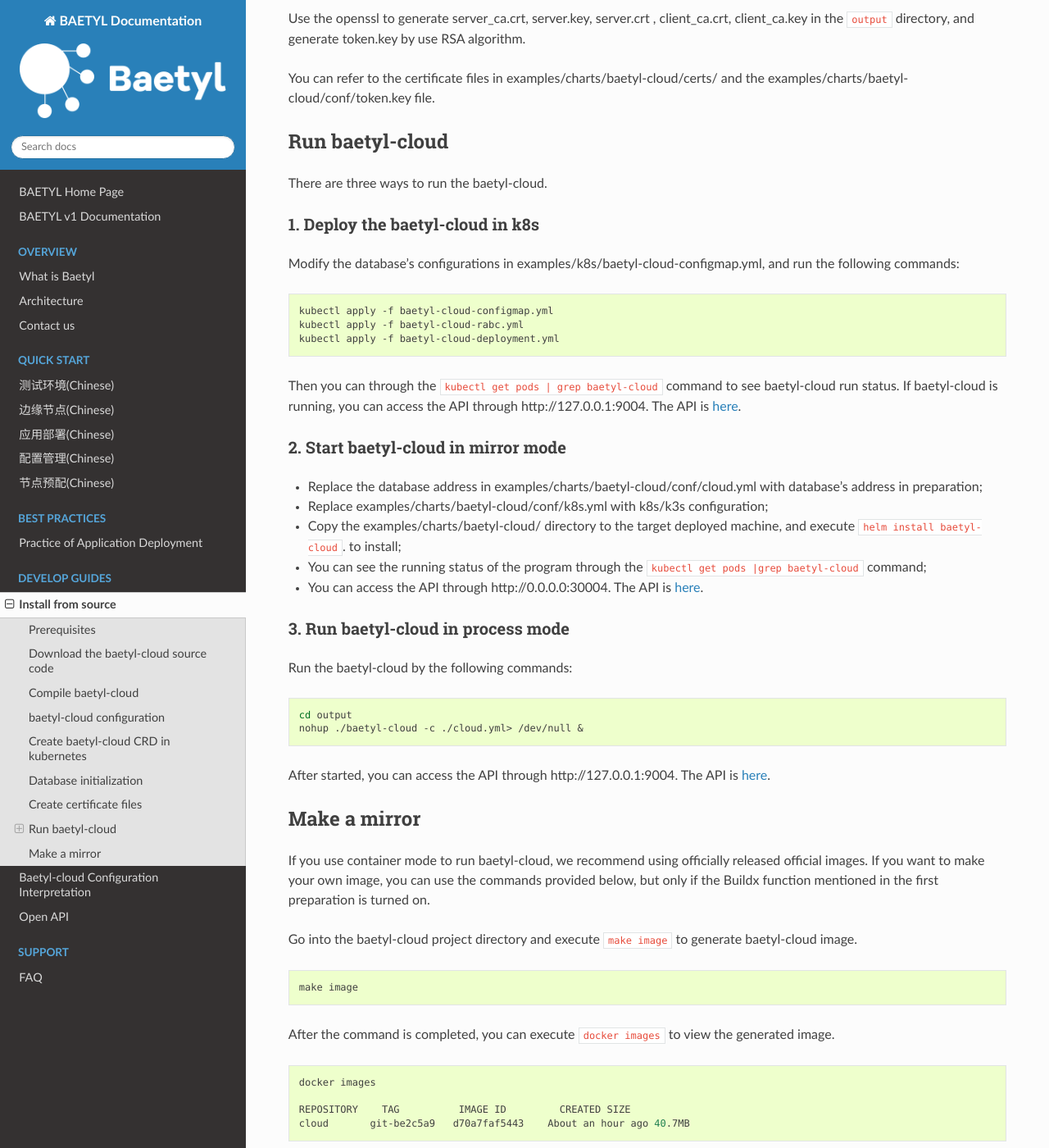
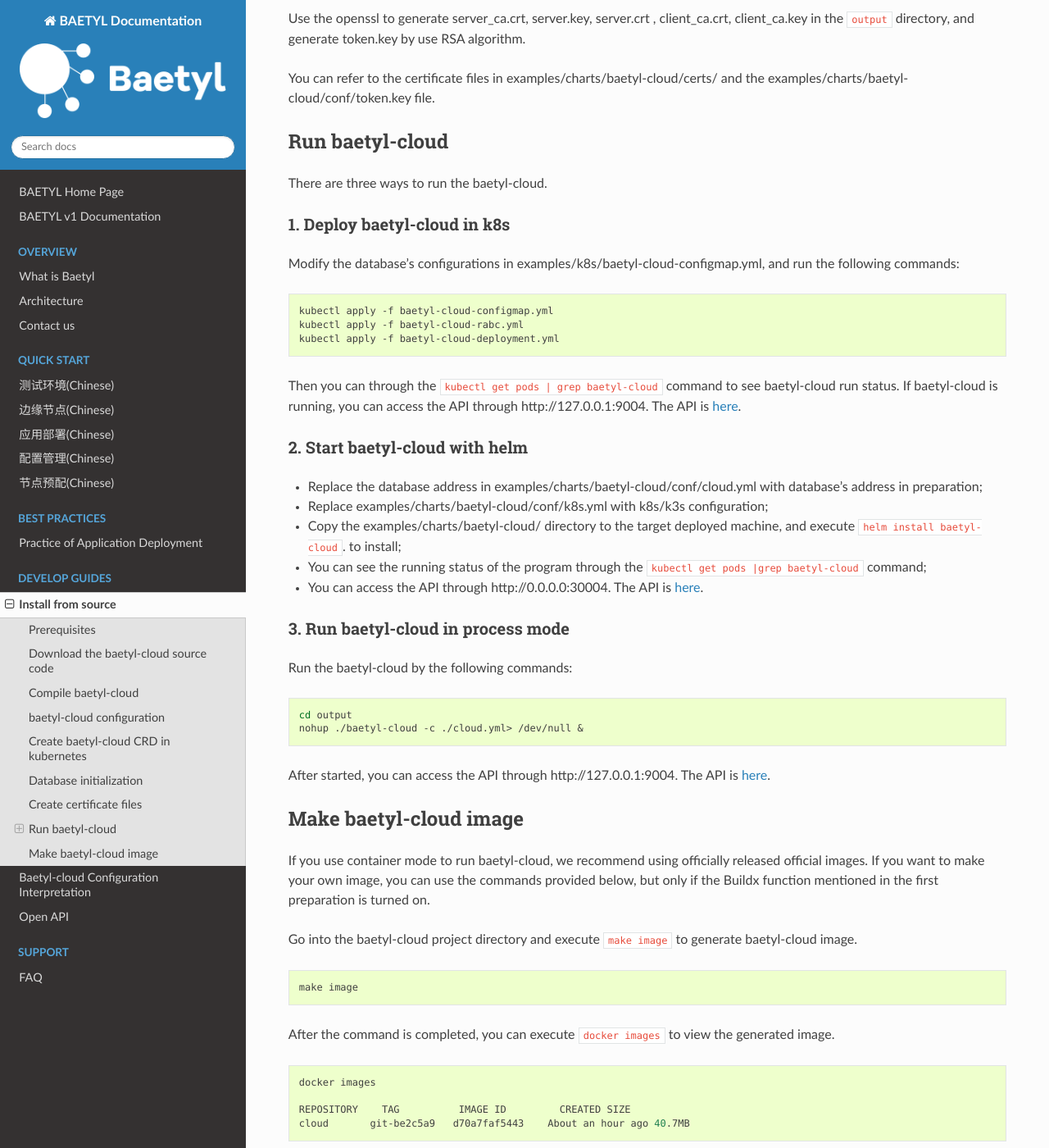
Before and after one commit to baetyl/baetyl-docs-en, a Sphinx documentation site: the page built from docs/develop/quick-install-baetyl-cloud.md, in a window 1280 px wide and 1400 px high, scrolled down 2790 px. Shown: the whole window at 82% size. Built offline with Sphinx 7.4.7 and the Read the Docs theme 2.0.0, drawn with Linux system fonts in a browser that asks for light colours.

Commit message:
change mirror to image (#24)

````diff
--- a/docs/develop/quick-install-baetyl-cloud.md
+++ b/docs/develop/quick-install-baetyl-cloud.md
@@ -133,7 +133,7 @@ You can refer to the certificate files in examples/charts/baetyl-cloud/certs/  a
 
 There are three ways to run the baetyl-cloud.
 
-### 1. Deploy the baetyl-cloud in k8s
+### 1. Deploy baetyl-cloud in k8s
 
 Modify the database's configurations in examples/k8s/baetyl-cloud-configmap.yml, and run the following commands:
 ```shell
@@ -143,7 +143,7 @@ kubectl apply -f baetyl-cloud-deployment.yml
 ```
 Then you can through the `kubectl get pods | grep baetyl-cloud` command to see baetyl-cloud run status. If baetyl-cloud is running, you can access the API through http://127.0.0.1:9004. The API is [here](./api.md).
 
-### 2. Start baetyl-cloud in mirror mode
+### 2. Start baetyl-cloud with helm
 
 * Replace the database address in examples/charts/baetyl-cloud/conf/cloud.yml with database's address in preparation;
 * Replace examples/charts/baetyl-cloud/conf/k8s.yml with k8s/k3s configuration;
@@ -161,7 +161,7 @@ nohup ./baetyl-cloud -c ./cloud.yml> /dev/null &
 ```
 After started, you can access the API through http://127.0.0.1:9004. The API is [here](./api.md).
 
-## Make a mirror
+## Make baetyl-cloud image
 
 If you use container mode to run baetyl-cloud, we recommend using officially released official images. If you want to make your own image, you can use the commands provided below, but only if the Buildx function mentioned in the first preparation is turned on.
 
````
